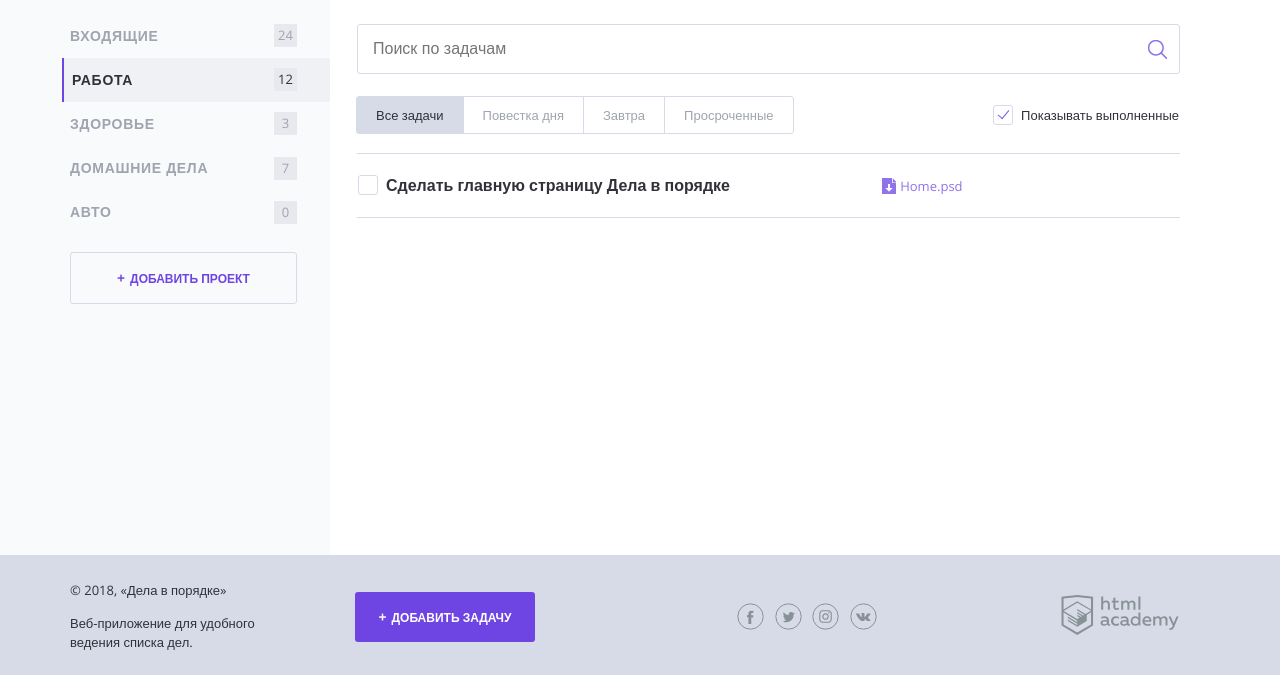
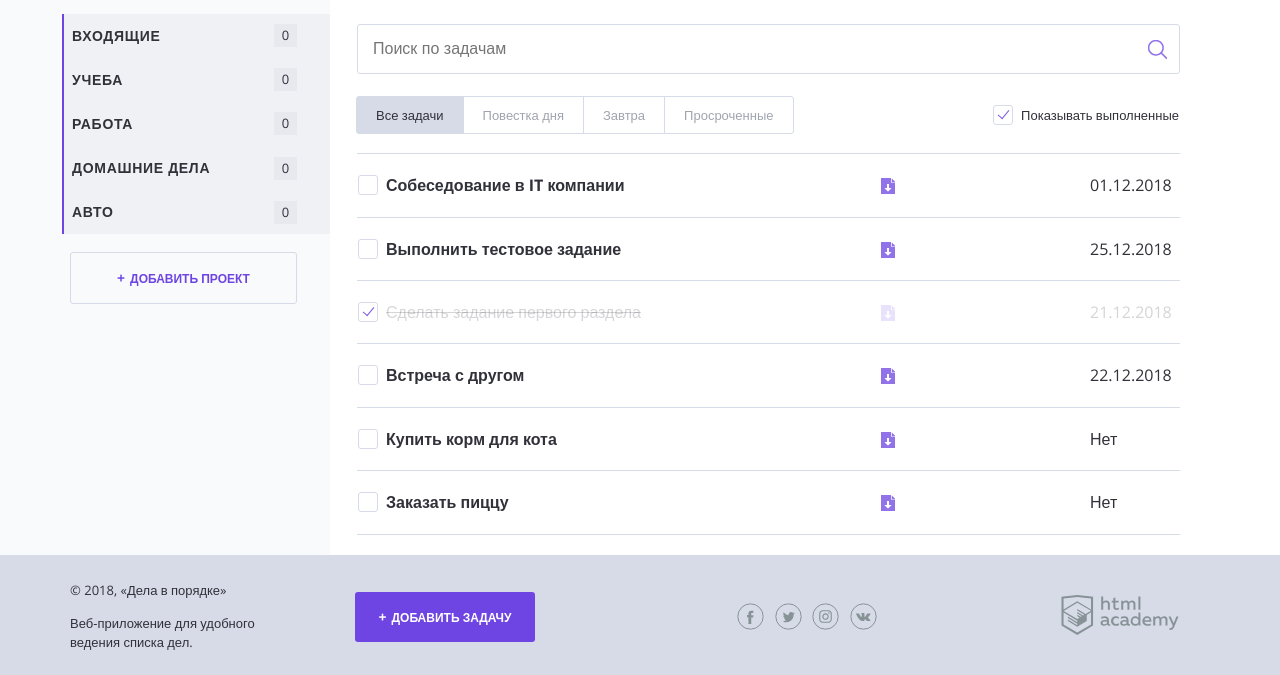
Before and after one commit to dontliem1/646591-doingsdone, a PHP site: page / in a window 1280 px wide. Shown: the part 125-800 px from the top of the page. Run offline with PHP 8.4, Linux system fonts and the light colour scheme.

Commit message:
Добавил массивы с проектами и задачами. Заменил в теле страницы список проектов и таблицу с задачами.

```diff
--- a/index.php
+++ b/index.php
@@ -1,6 +1,46 @@
 <?php
 // показывать или нет выполненные задачи
 $show_complete_tasks = rand(0, 1);
+$projects_list = ["Входящие","Учеба","Работа","Домашние дела","Авто"];
+$tasks_list = [
+    [
+        'title' => 'Собеседование в IT компании',
+        'date' => '01.12.2018',
+        'category' => $projects_list[2],
+				'is_done' => false
+    ],
+    [
+        'title' => 'Выполнить тестовое задание',
+        'date' => '25.12.2018',
+        'category' => $projects_list[2],
+        'is_done' => false
+    ],
+    [
+        'title' => 'Сделать задание первого раздела',
+        'date' => '21.12.2018',
+        'category' => $projects_list[1],
+        'is_done' => true
+    ],
+    [
+        'title' => 'Встреча с другом',
+        'date' => '22.12.2018',
+        'category' => $projects_list[0],
+        'is_done' => false
+    ],
+    [
+        'title' => 'Купить корм для кота',
+        'date' => 'Нет',
+        'category' => $projects_list[3],
+        'is_done' => false
+    ],
+    [
+        'title' => 'Заказать пиццу',
+        'date' => 'Нет',
+        'category' => $projects_list[3],
+        'is_done' => false
+    ],
+];
+$project_index = 0;
 ?>
 <!DOCTYPE html>
 <html lang="ru">
@@ -47,30 +87,13 @@ $show_complete_tasks = rand(0, 1);
 
                 <nav class="main-navigation">
                     <ul class="main-navigation__list">
-                        <li class="main-navigation__list-item">
-                            <a class="main-navigation__list-item-link" href="#">Входящие</a>
-                            <span class="main-navigation__list-item-count">24</span>
-                        </li>
-
+                        <?php while ($project_index < count($projects_list)): ?>
 													<li class="main-navigation__list-item main-navigation__list-item--active">
-                            <a class="main-navigation__list-item-link" href="#">Работа</a>
-                            <span class="main-navigation__list-item-count">12</span>
-                        </li>
-
-                        <li class="main-navigation__list-item">
-                            <a class="main-navigation__list-item-link" href="#">Здоровье</a>
-                            <span class="main-navigation__list-item-count">3</span>
-                        </li>
-
-                        <li class="main-navigation__list-item">
-                            <a class="main-navigation__list-item-link" href="#">Домашние дела</a>
-                            <span class="main-navigation__list-item-count">7</span>
-                        </li>
-
-                        <li class="main-navigation__list-item">
-                            <a class="main-navigation__list-item-link" href="#">Авто</a>
+														<a class="main-navigation__list-item-link" href="#"><?=$projects_list[$project_index];?></a>
 														<span class="main-navigation__list-item-count">0</span>
 													</li>
+                            <?php $project_index++; ?>
+                        <?php endwhile; ?>
                     </ul>
                 </nav>
 
@@ -102,34 +125,22 @@ $show_complete_tasks = rand(0, 1);
                 </div>
 
                 <table class="tasks">
-                    <tr class="tasks__item task">
+                    <?php foreach ($tasks_list as $key => $task): ?>
+										<tr class="tasks__item task <?php if($task['is_done'] === true) {print ("task--completed");} ?>" <?php if($show_complete_tasks === 0 && $task['is_done'] === true) {print ("hidden");} ?>>
 											<td class="task__select">
 												<label class="checkbox task__checkbox">
-                                <input class="checkbox__input visually-hidden task__checkbox" type="checkbox" value="1">
-                                <span class="checkbox__text">Сделать главную страницу Дела в порядке</span>
+													<input class="checkbox__input visually-hidden task__checkbox" type="checkbox" <?php if($task['is_done'] === true) {print ("checked");} ?>>
+													<span class="checkbox__text"><?=$task['title'];?></span>
 												</label>
 											</td>
 
 											<td class="task__file">
-                            <a class="download-link" href="#">Home.psd</a>
+												<a class="download-link" href="#"></a>
 											</td>
 
-                        <td class="task__date"></td>
+											<td class="task__date"><?=$task['date'];?></td>
 										</tr>
-                    <tr class="tasks__item task task--completed" <?php if($show_complete_tasks === 1) {print ("hidden");} ?>>
-                        <td class="task__select">
-                            <label class="checkbox task__checkbox">
-                                <input class="checkbox__input visually-hidden task__checkbox" type="checkbox" checked>
-                                <span class="checkbox__text">Сделать главную страницу Дела в порядке</span>
-                            </label>
-                        </td>
-
-                        <td class="task__file">
-                            <a class="download-link" href="#">Home.psd</a>
-                        </td>
-
-                        <td class="task__date"></td>
-                    </tr>
+                    <?php endforeach; ?>
                 </table>
             </main>
         </div>
```
Lines whose indentation alone changed are shown as unchanged.
